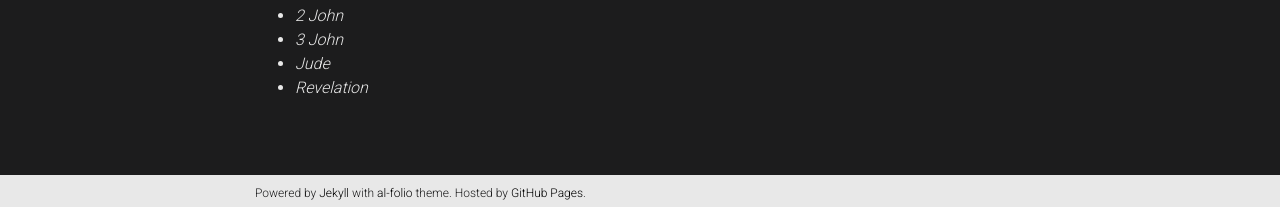
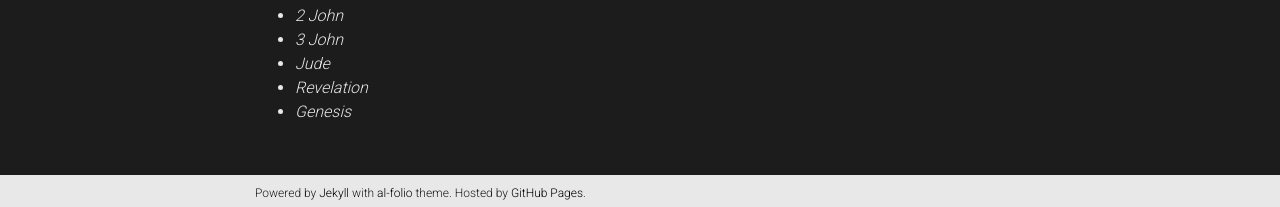
Before and after one commit to anthonylestone/anthonylestone.github.io, a Jekyll site: the page built from _pages/readinglist.md, in a window 1280 px wide and 900 px high, scrolled down 937 px. Shown: the part 690-897 px from the top of the window. Built offline with Jekyll 4.4.1, drawn with Linux system fonts in a browser that asks for light colours; comment, search, counter and statistics services are not loaded; a style sheet for code colours, icons or effects is not loaded.

Commit message:
finished Genesis

```diff
--- a/_pages/readinglist.md
+++ b/_pages/readinglist.md
@@ -73,3 +73,4 @@ I read the [Douay-Rheims Bible](https://tanbooks.com/products/books/douay-rheims
 - *3 John*
 - *Jude*
 - *Revelation*
+- *Genesis*
```
